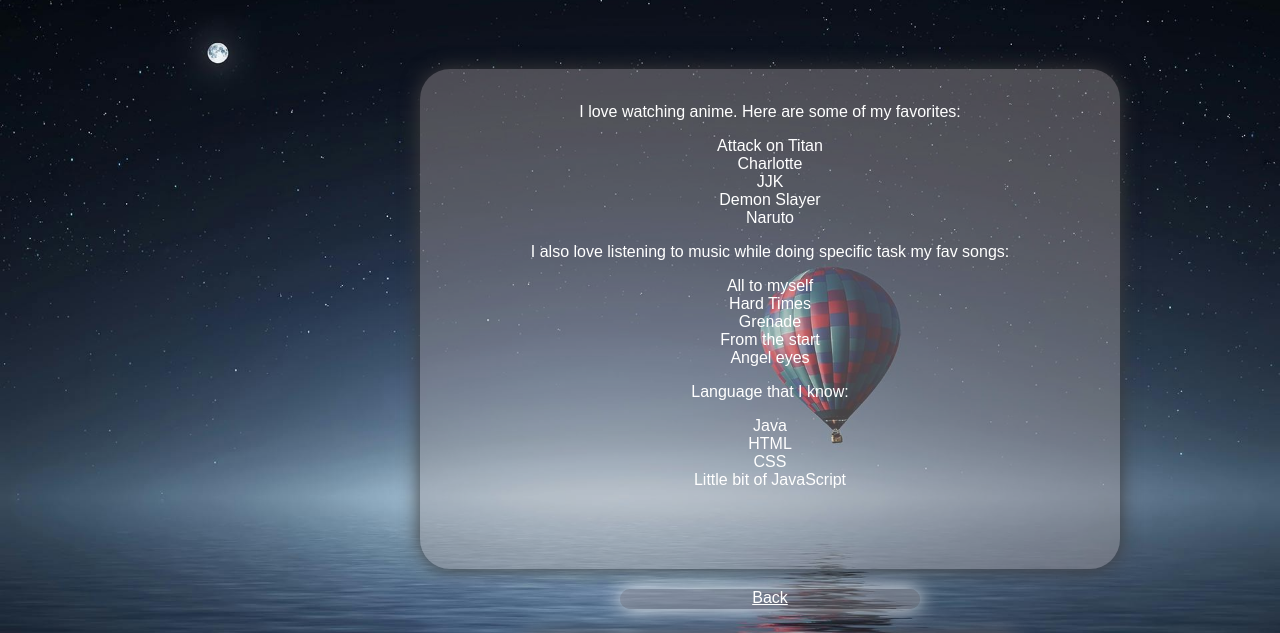
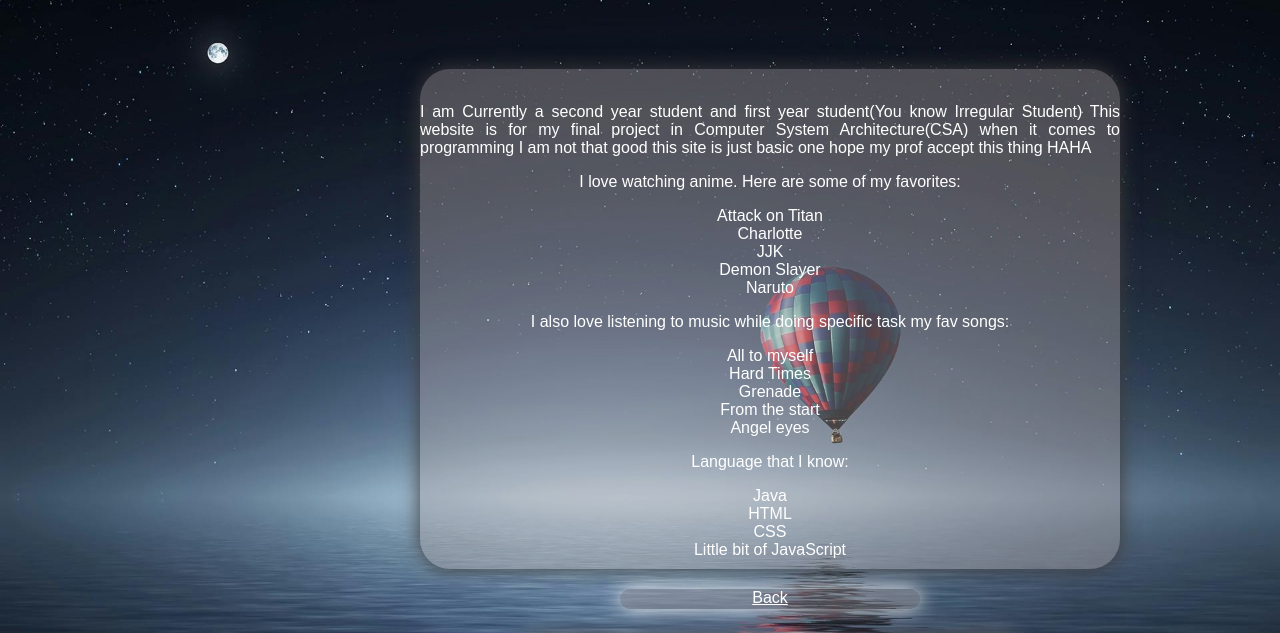
Before and after one commit to Klanes09/WebsiteCloud, a plain HTML site: page page2.html in a window 1280 px wide. Shown: the part 81-714 px from the top of the page. Drawn offline with Linux system fonts and the light colour scheme.

Commit message:
updated ver

```diff
--- a/page2.html
+++ b/page2.html
@@ -5,7 +5,7 @@
     <meta name="viewport" content="width=device-width, initial-scale=1.0">
     <link rel="stylesheet" href="design.css">
     <script src="https://kit.fontawesome.com/be99de24d4.js" crossorigin="anonymous"></script>
-    <title>More</title>
+    <title>More Infos</title>
 </head>
 <body id="body2">
     <div id="menu1">
@@ -16,6 +16,9 @@
 
     <div id="box2">
         <br>
+        <p id="Moreinfo">I am Currently a second year student and first year student(You know Irregular Student) This website is for my final project in Computer System Architecture(CSA) when it comes to programming I am not that good this site is just basic one hope my prof accept this thing HAHA
+
+        </p>
         <p id="anime">I love watching anime. Here are some of my favorites:</p>
         <ul id="list1">
             <li>Attack on Titan</li>
```
